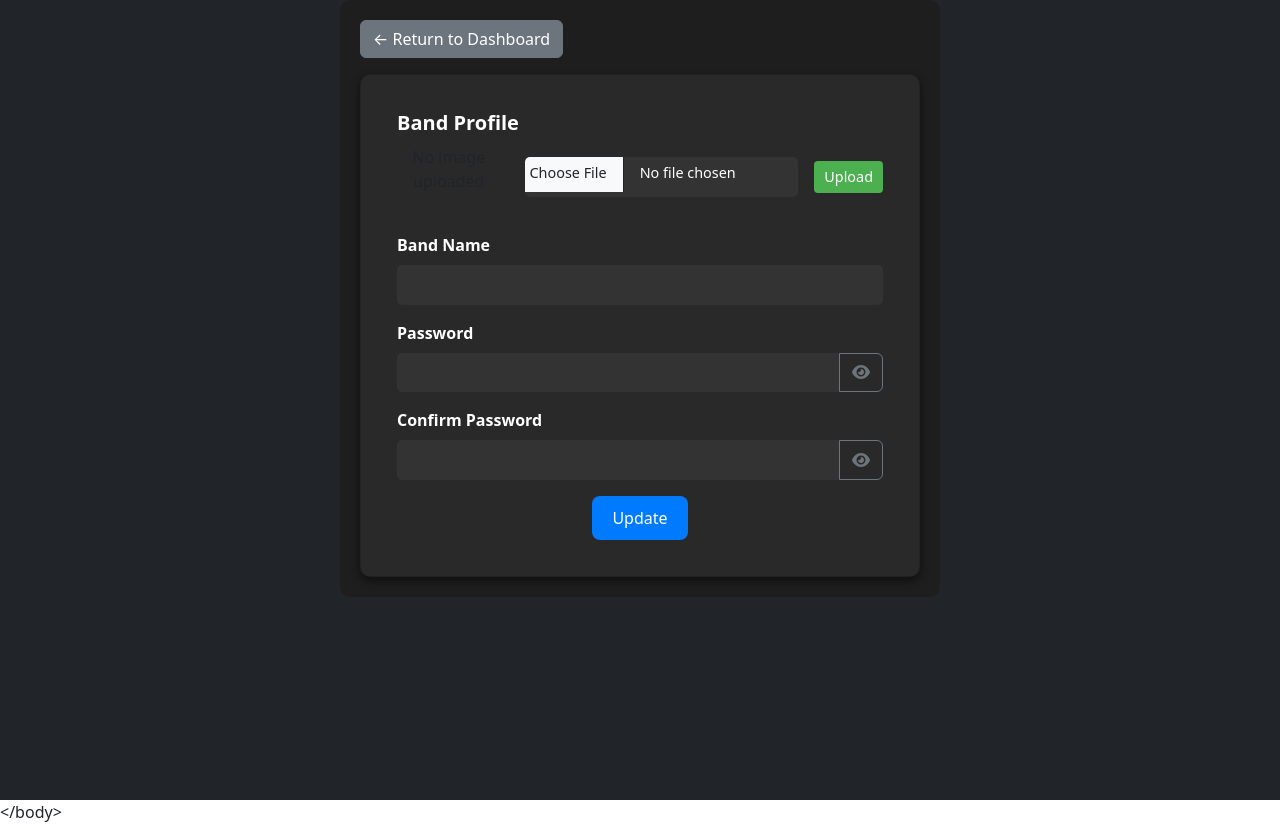
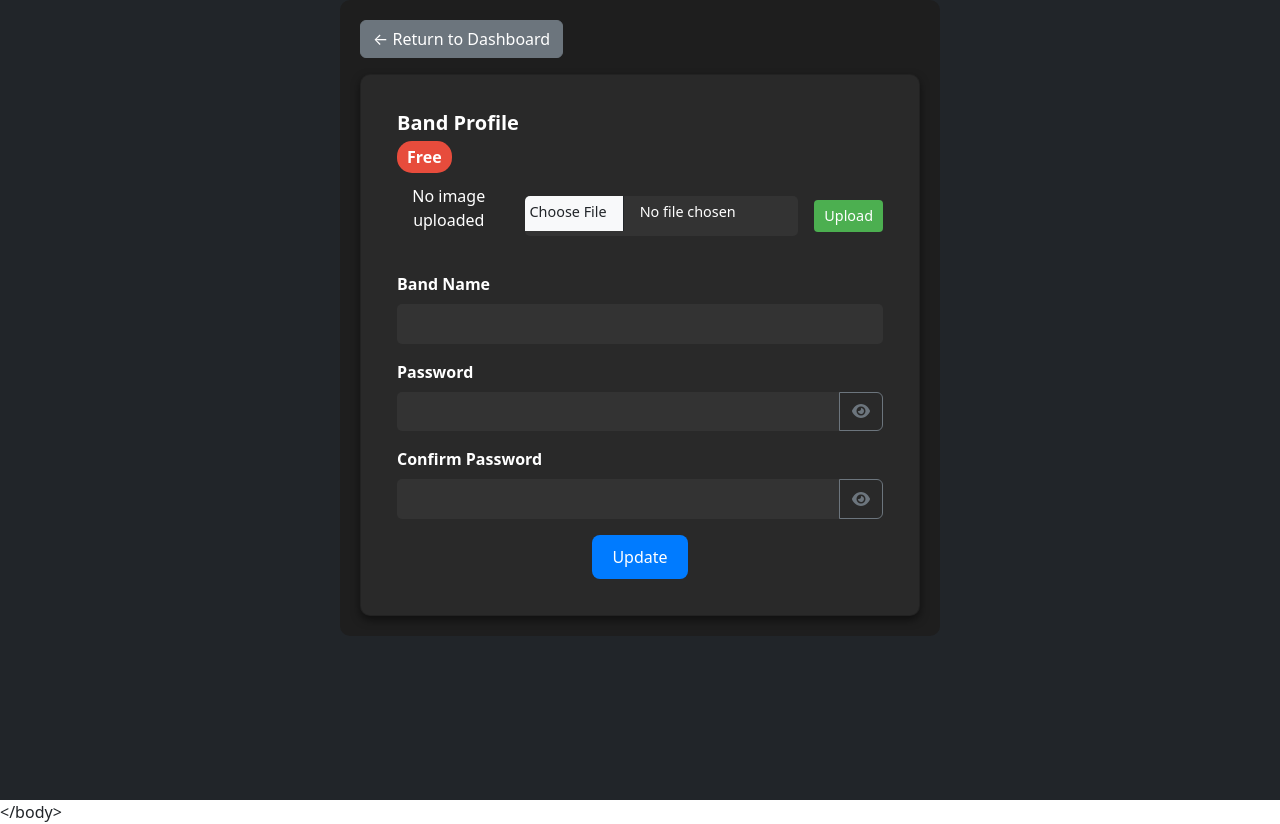
Before and after one commit to ebolarium/mvs4, a React (Create React App) app in the folder frontend/: page /profile in a window 1280 px wide. Built offline with nearby package versions, Linux system fonts and the light colour scheme; no server answers; sample sign-in values are in the browser's storage.

Commit message:
Profile abonelik durumu eklendi

```diff
--- a/frontend/src/pages/BandDashboard.js
+++ b/frontend/src/pages/BandDashboard.js
@@ -13,6 +13,7 @@ import API_BASE_URL from '../config/apiConfig';
 import Logo from '../assets/VoteSong_Logo.gif';
 import { Typography } from '@mui/material';
 import { OverlayTrigger, Tooltip } from 'react-bootstrap';
+
 
 
 
@@ -185,8 +186,9 @@ const BandDashboard = () => {
       }}>
         <div style={{ display: 'flex', alignItems: 'center', gap: '10px' }}>
           <img src={Logo} alt={t('vote_song_logo')} width={40} style={{ borderRadius: '50%' }} />
+          <Link to="/" style={{ textDecoration: 'none', color: 'inherit' }}>
           <Typography variant="h6">{t('vote_song')}</Typography>
-        </div>
+          </Link>        </div>
         <div style={{ display: 'flex', alignItems: 'center', gap: '10px' }}>
           <Typography variant="body1">{t('welcome_band')}, {bandName}</Typography> {/* Kullanıcı adı burada gösteriliyor */}
           <Button variant="info" as={Link} to="/profile" className="me-2">
--- a/frontend/src/pages/BandProfile.css
+++ b/frontend/src/pages/BandProfile.css
@@ -116,3 +116,28 @@
   .text-white {
     color: #ffffff !important;  /* Fontları beyaz yap */
   }
+
+  /* Üyelik Durumu Göstergesi */
+.membership-status {
+  margin-bottom: 15px;
+}
+
+.membership-indicator {
+  padding: 5px 10px;
+  border-radius: 15px;
+  font-weight: bold;
+}
+
+.membership-indicator.free {
+  background-color: #e74c3c; /* Kırmızı arka plan */
+  color: #fff; /* Beyaz yazı rengi */
+}
+
+.membership-indicator.premium {
+  background-color: #4caf50; /* Yeşil arka plan */
+  color: #fff; /* Beyaz yazı rengi */
+}
+
+.white-text {
+  color: white;
+}
--- a/frontend/src/pages/BandProfile.js
+++ b/frontend/src/pages/BandProfile.js
@@ -159,6 +159,11 @@ const BandProfile = () => {
       <Card className="band-profile-card">
         <Card.Body>
           <h5 className="band-profile-title">{t('band_profile')}</h5>
+          <div className="membership-status">
+            <span className={`membership-indicator ${bandInfo.is_premium ? 'premium' : 'free'}`}>
+            {bandInfo.is_premium ? 'Premium' : 'Free'}
+            </span>
+            </div>
           <Row className="align-items-center mb-4">
             <Col xs={3} className="text-center">
               {bandInfo.band_image ? (
@@ -168,8 +173,9 @@ const BandProfile = () => {
                   className="band-profile-image"
                 />
               ) : (
-                <p>{t('no_image_uploaded')}</p>
+            <p class="white-text">{t('no_image_uploaded')}</p>
               )}
+
             </Col>
             <Col xs={9}>
               <Form onSubmit={handleImageUpload} className="d-flex align-items-center">
```
